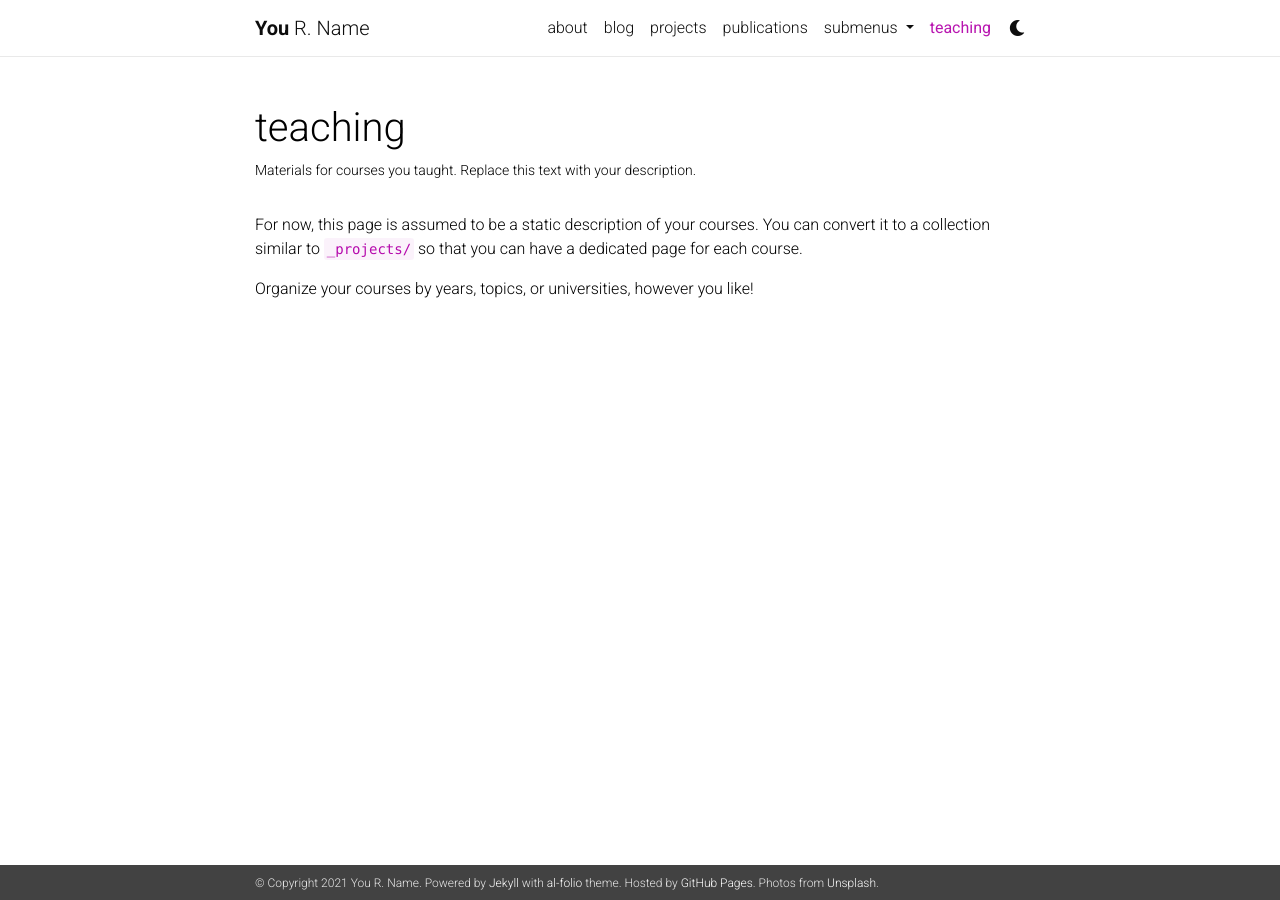
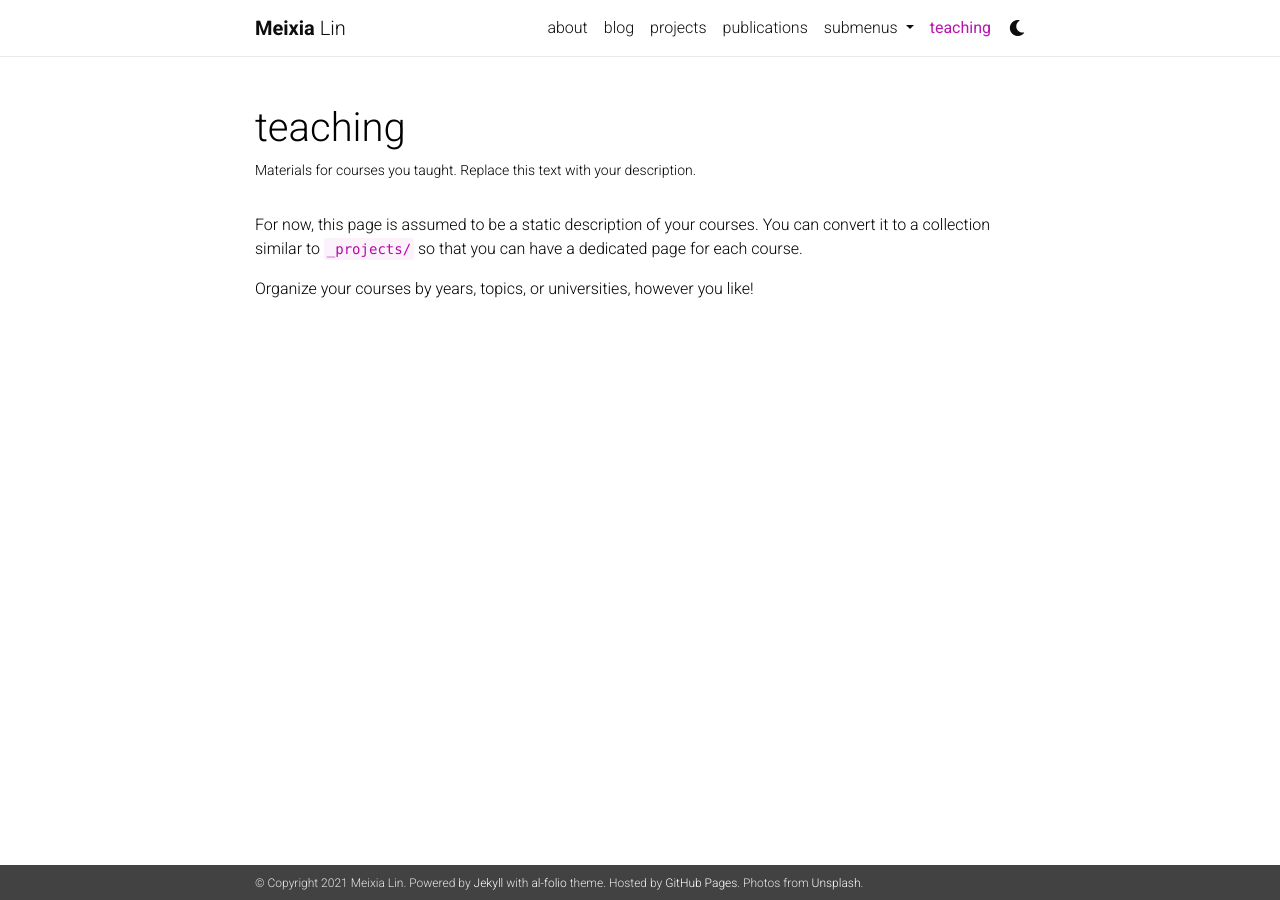
Before and after one commit to linmeixia/linmeixia.github.io, a Jekyll site: the page built from _pages/teaching.md, in a window 1280 px wide. Built offline with Jekyll 4.4.1, drawn with Linux system fonts in a browser that asks for light colours; nearby versions of some CDN libraries; comment, search, counter and statistics services are not loaded; a style sheet for code colours, icons or effects is not loaded.

Commit message:
change name

```diff
--- a/_config.yml
+++ b/_config.yml
@@ -3,9 +3,9 @@
 # -----------------------------------------------------------------------------
 
 title: blank # the website title (if blank, full name will be used instead)
-first_name: You
-middle_name: R.
-last_name: Name
+first_name: Meixia
+middle_name:
+last_name: Lin
 email: you@example.com
 description: > # the ">" symbol means to ignore newlines until "footer_text:"
   A simple, whitespace theme for academics. Based on [*folio](https://github.com/bogoli/-folio) design.
```
